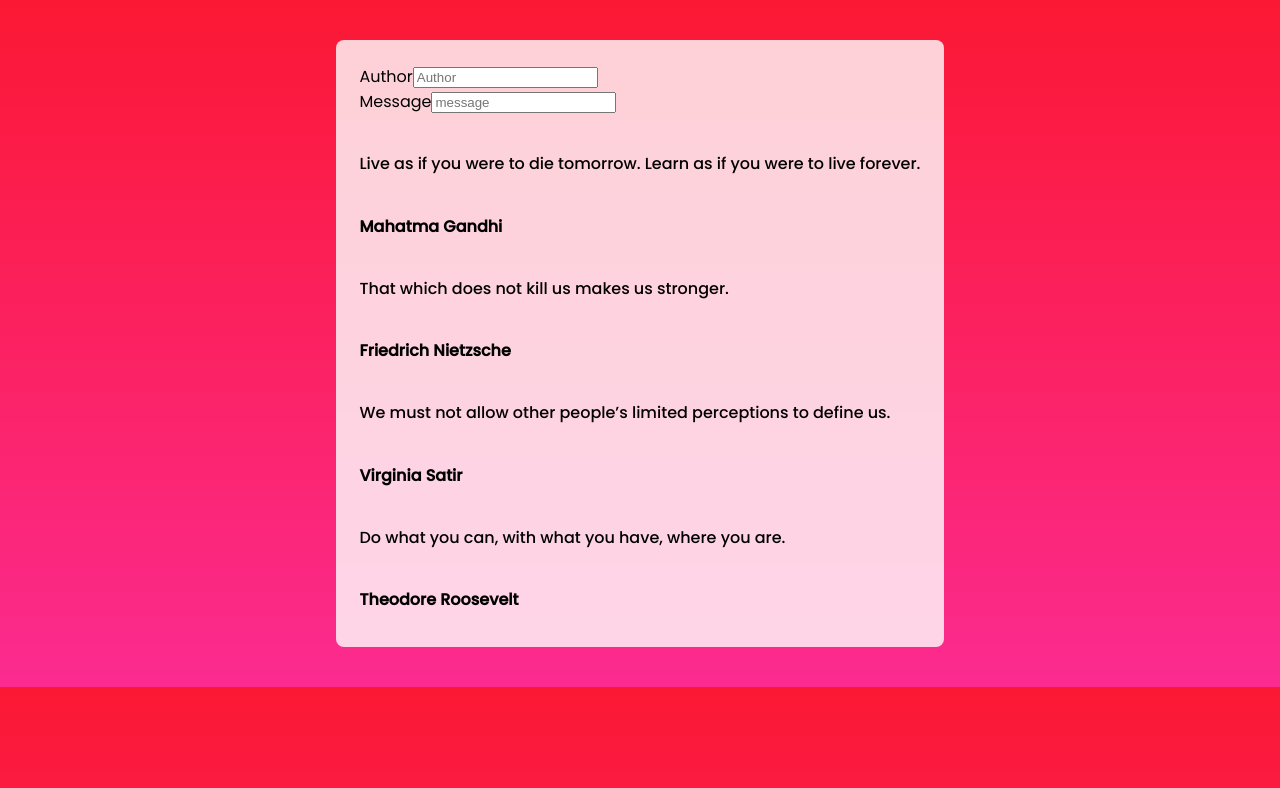
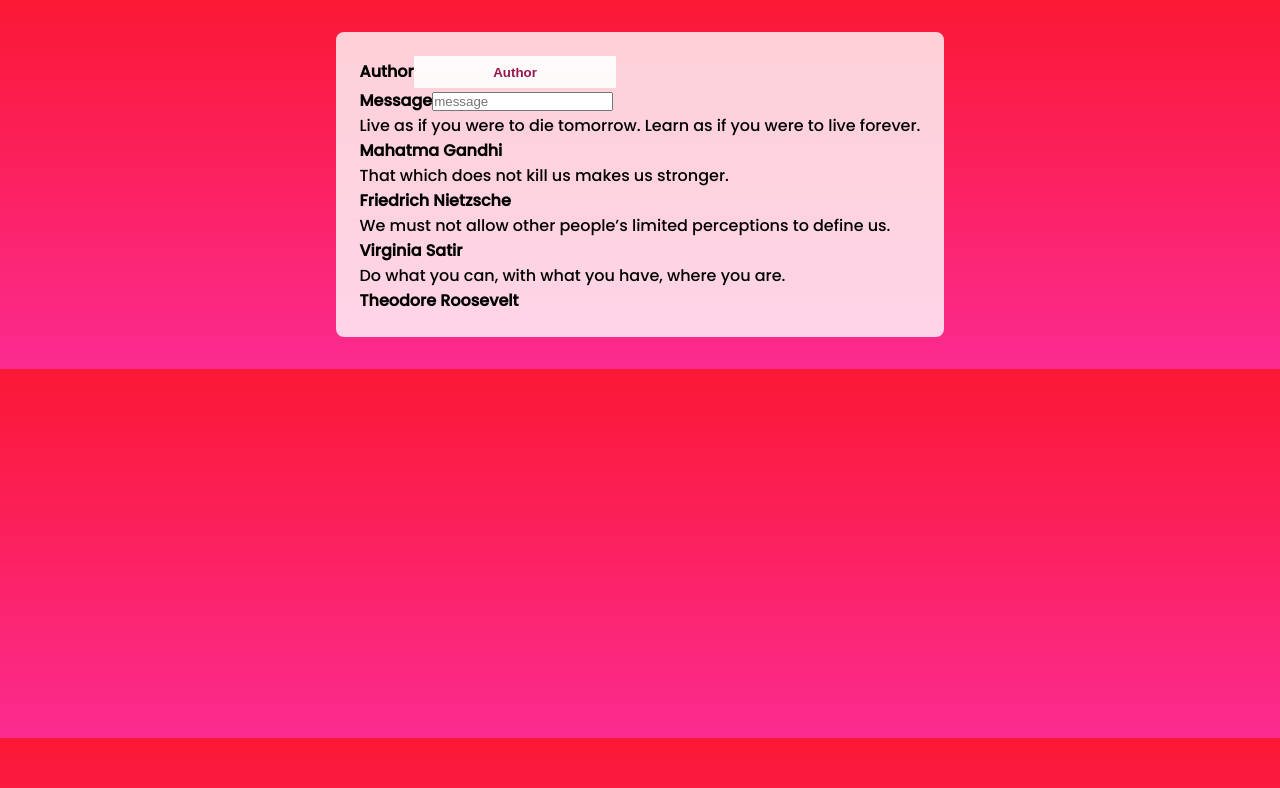
Before and after one commit to LemmyMwaura/react-quotes, a React (Create React App) app: page / in a window 1280 px wide. Shown: the top 788 px of the page. Built offline with nearby package versions, Linux system fonts and the light colour scheme.

Commit message:
more styling

```diff
--- a/src/styles/App.css
+++ b/src/styles/App.css
@@ -4,6 +4,12 @@
 @import './header.css';
 @import './quote.css';
 @import './quotelist.css';
+
+*{
+  margin: 0;
+  padding:0;
+  box-sizing: border-box;
+}
 
 body{
   font-family: 'Poppins', sans-serif;
--- a/src/styles/formcomponent.css
+++ b/src/styles/formcomponent.css
@@ -1,6 +1,8 @@
 .form-wrapper{
   padding: 2rem;
-  background-color: #fae4ec;
+  background-color: rgba(255,255,255,0.6);
+  border-radius: 0.5rem;
+  margin-bottom: 1rem;
 }
 
 .quote-form{
@@ -8,3 +10,32 @@
   width: 100%;
   border-radius: 0.5rem;
 }
+
+.form-group{
+  display:flex;
+  flex-direction:column;
+}
+
+.form-label{
+  font-weight: 600;
+  text-transform: capitalize;
+}
+
+.form-input{
+  border: none;
+  outline:none;
+  background: rgba(255,255,255,0.9);
+  height: 1.5rem;
+  padding: 1rem 0.8rem;
+  color: black;
+}
+
+.form-input::placeholder{
+  text-align: center;
+  color: #97164c;
+  font-weight: 700;
+}
+
+.form-input:active{
+  border: #97164c;
+}
--- a/src/styles/header.css
+++ b/src/styles/header.css
@@ -0,0 +1,8 @@
+.header{
+  display: flex;
+  justify-content: space-between;
+  padding: 2rem;
+  border-radius: 0.5rem;
+  background-color: rgba(255,255,255,0.95);
+  margin-bottom: 1rem;
+}
--- a/src/styles/quote.css
+++ b/src/styles/quote.css
@@ -13,3 +13,15 @@
 .author{
   font-size: 1rem;
 }
+
+.footer{
+  display: flex;
+  justify-content: space-between;
+}
+
+.like,.total{
+  padding: 0.5rem 0.3rem;
+  border-radius: 0.3rem;
+  background-color: #c0324e;
+  color: rgba(255,255,255,1);
+}
```
